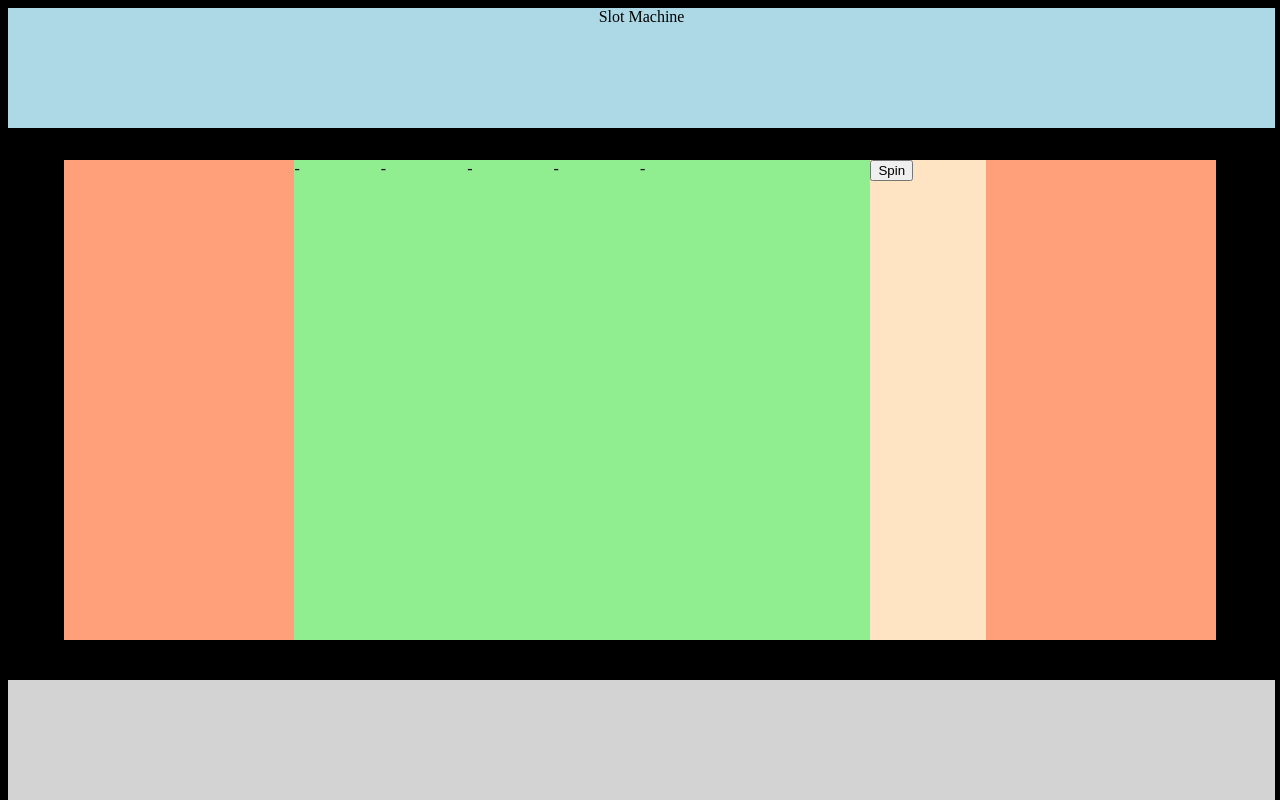
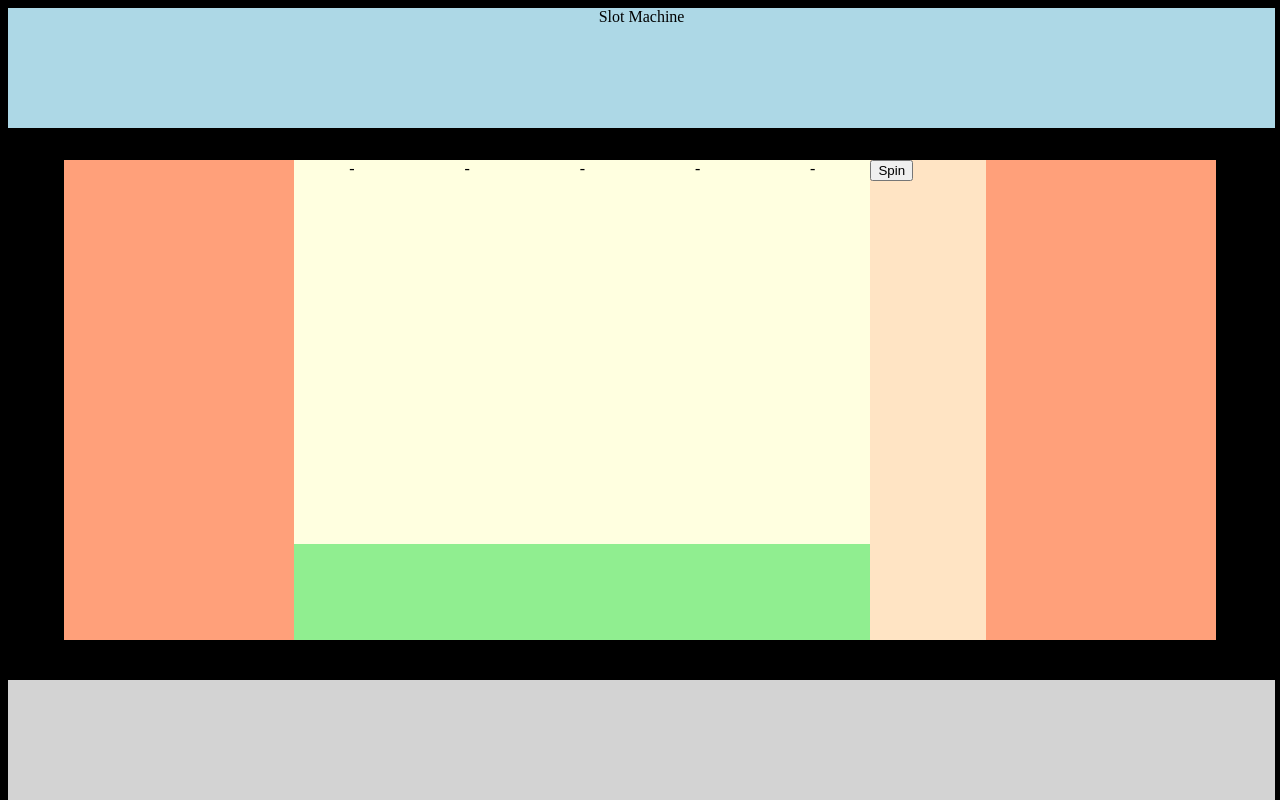
Before and after one commit to liam-mcaveney/Project-1, a plain HTML site: page index.html in a window 1280 px wide. Drawn offline with Linux system fonts and the light colour scheme.

Commit message:
visualUpdate

```diff
--- a/app.js
+++ b/app.js
@@ -1,4 +1,4 @@
-const slotsOnWheel = 1;
+const slotsOnWheel = 5;
 
 function randomNum(){
     return Math.floor(Math.random()*(slotsOnWheel));
--- a/style.css
+++ b/style.css
@@ -47,6 +47,8 @@ body{
 .wheels{
     margin: 0 auto;
     height:80%;
-    width:15%;
+    width:20%;
     float: left;
+    text-align: center;
+    background-color: lightyellow;
 }
```
